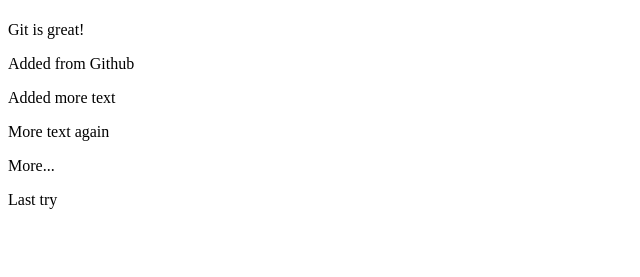
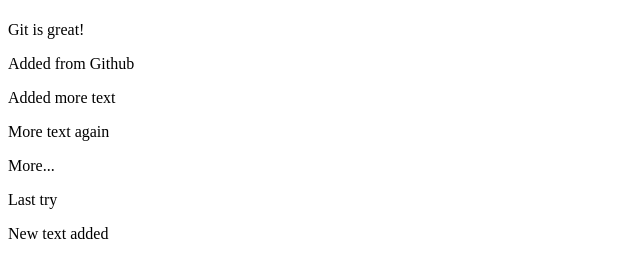
Before and after one commit to adamrozycki00/GitGithubMasterclass, a plain HTML site: page index.html in a window 1280 px wide. Shown: the part 59-336 px from the top of the page, without its empty margins (0-640 px from the left). Drawn offline with Linux system fonts and the light colour scheme.

Commit message:
New text added

```diff
--- a/index.html
+++ b/index.html
@@ -30,5 +30,9 @@
             <p>Last try</p>
         </div>
 
+        <div>
+            <p>New text added</p>
+        </div>
+
     </body>
 </html>
```
